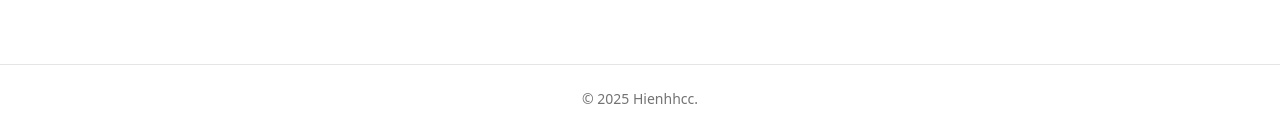
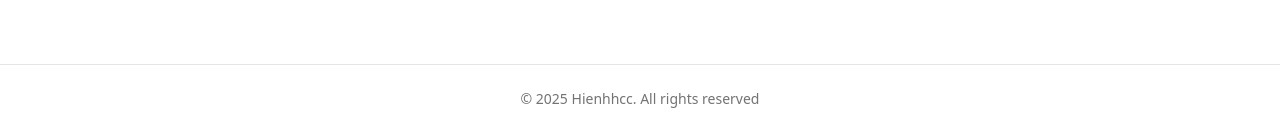
Before and after one commit to hienhhcc/portfolio-v2, a Next.js app: page / in a window 1280 px wide. Shown: the part 4809-4939 px from the top of the page. Built offline with nearby package versions, Linux system fonts and the light colour scheme.

Commit message:
feat(footer): add all rights reserved

```diff
--- a/src/app/components/Footer/index.tsx
+++ b/src/app/components/Footer/index.tsx
@@ -1,7 +1,7 @@
 export default function Footer() {
   return (
     <footer className="border-t py-6 text-center text-sm text-muted-foreground mt-auto">
-      © 2025 Hienhhcc.
+      © 2025 Hienhhcc. All rights reserved
     </footer>
   );
 }
```
